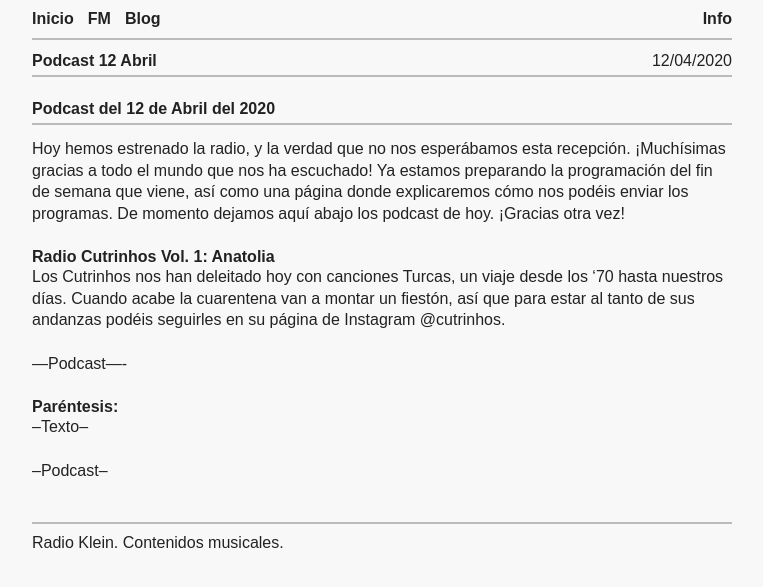
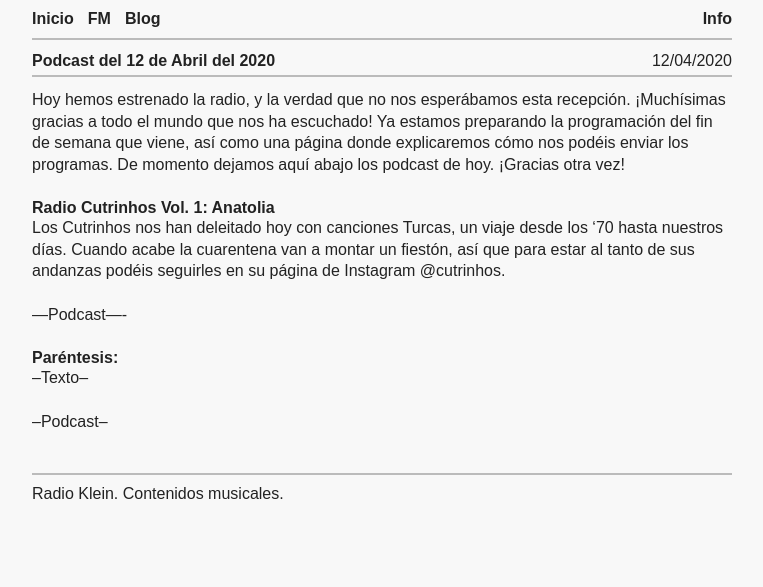
Before and after one commit to haztecaso/radio-klein, a Jekyll site: the page built from _posts/2020-04-12-podcast.md, in a window 1280 px wide. Shown: the top 587 px of the page, without its empty margins (258-1021 px from the left). Built offline with Jekyll 4.4.1, drawn with Linux system fonts in a browser that asks for light colours.

Commit message:
Automated commit

```diff
--- a/_posts/2020-04-12-podcast.md
+++ b/_posts/2020-04-12-podcast.md
@@ -1,9 +1,9 @@
 ---
 layout: post
 date: 2020-04-12 20:19
-title: Podcast 12 Abril
+title: Podcast del 12 de Abril del 2020
 ---
-# Podcast del 12 de Abril del 2020
+
 
 
 Hoy hemos estrenado la radio, y la verdad que no nos esperábamos esta recepción. ¡Muchísimas gracias a todo el mundo que nos ha escuchado! Ya estamos preparando la programación del fin de semana que viene, así como una página donde explicaremos cómo nos podéis enviar los programas.
```
